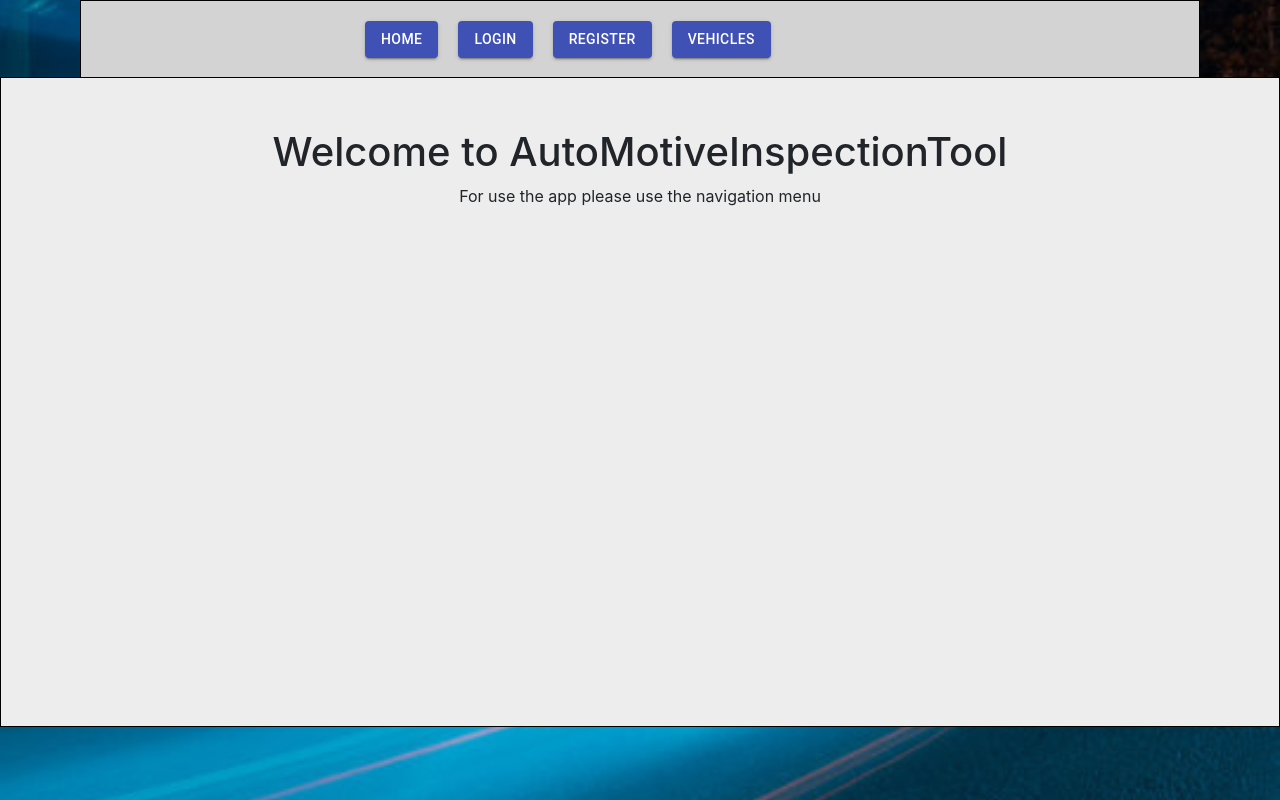
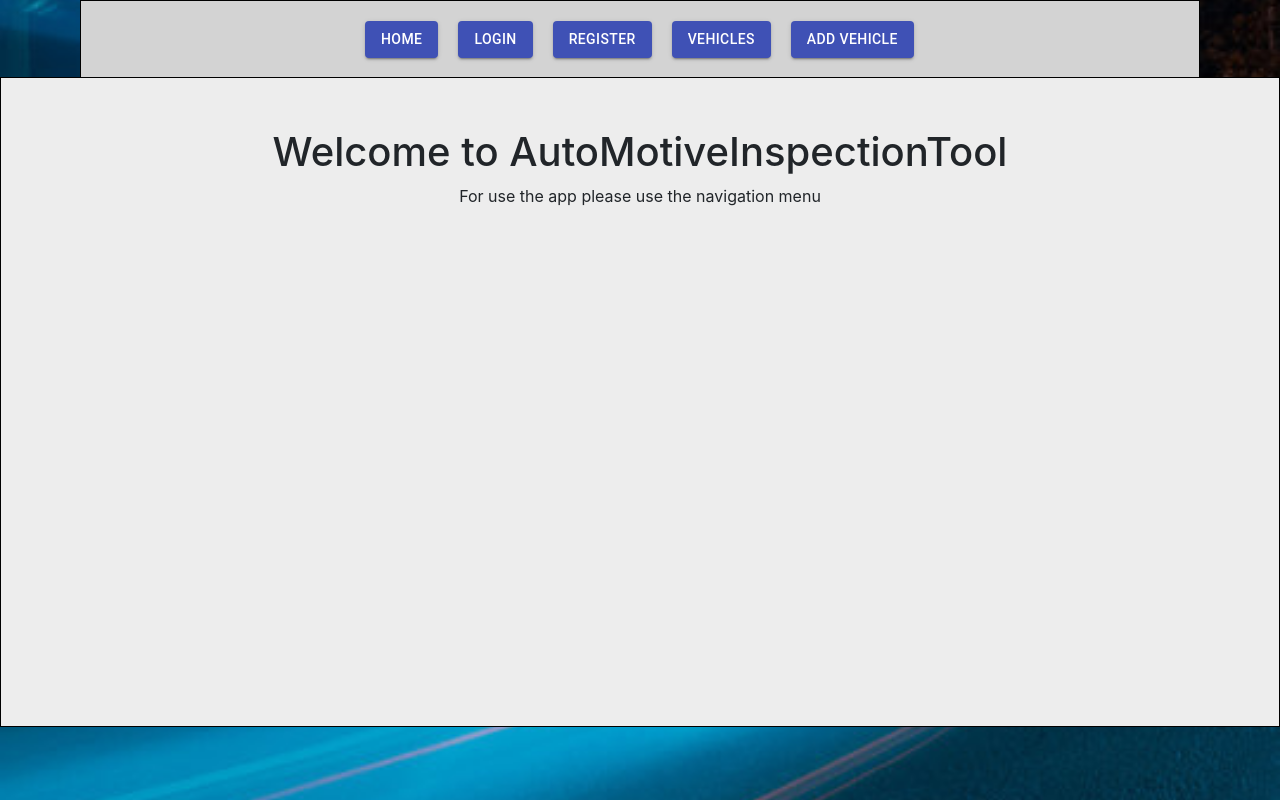
Before and after one commit to kamilbochno/AutoMotiveInspectionTool, a React (Create React App) app: page / in a window 1280 px wide. Built offline with nearby package versions, Linux system fonts and the light colour scheme.

Commit message:
Add button 'Addvehicle'

```diff
--- a/src/Components/Home/Home.js
+++ b/src/Components/Home/Home.js
@@ -29,6 +29,9 @@ function Home() {
                         <NavLink activeClassName="active" to="/Vehicles">
                             <Button className="btn-link" variant="contained" color="primary">Vehicles</Button>
                         </NavLink>
+                        <NavLink activeClassName="active" to="/Addvehicle">
+                            <Button className="btn-link" variant="contained" color="primary">Add vehicle</Button>
+                        </NavLink>
 
                     </div>
                 </Container>
```
